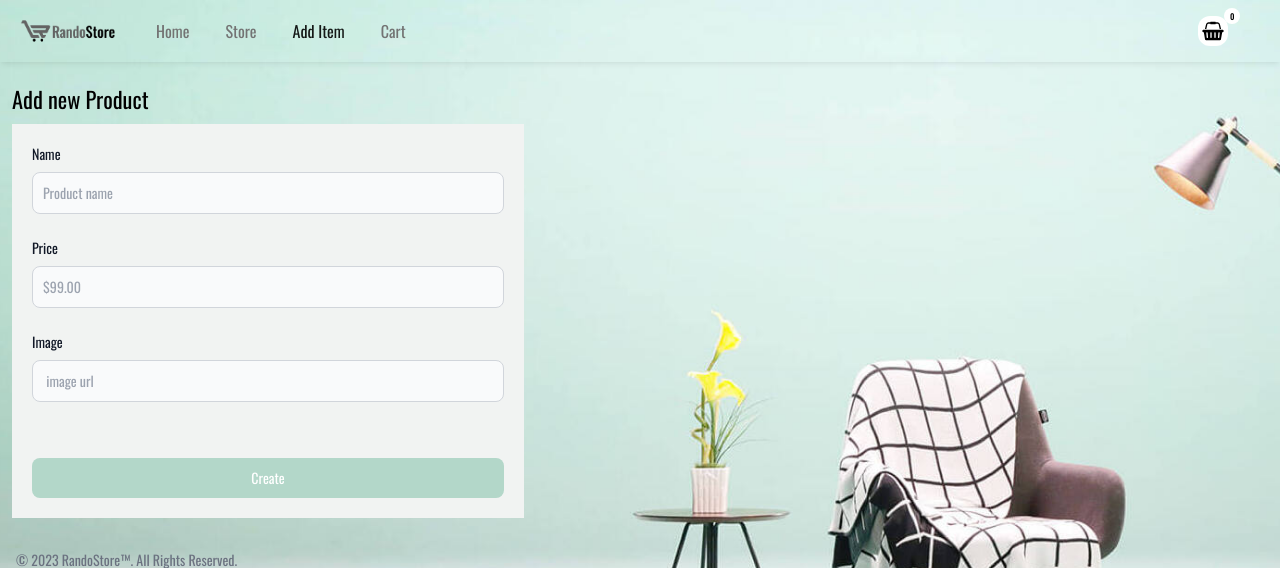
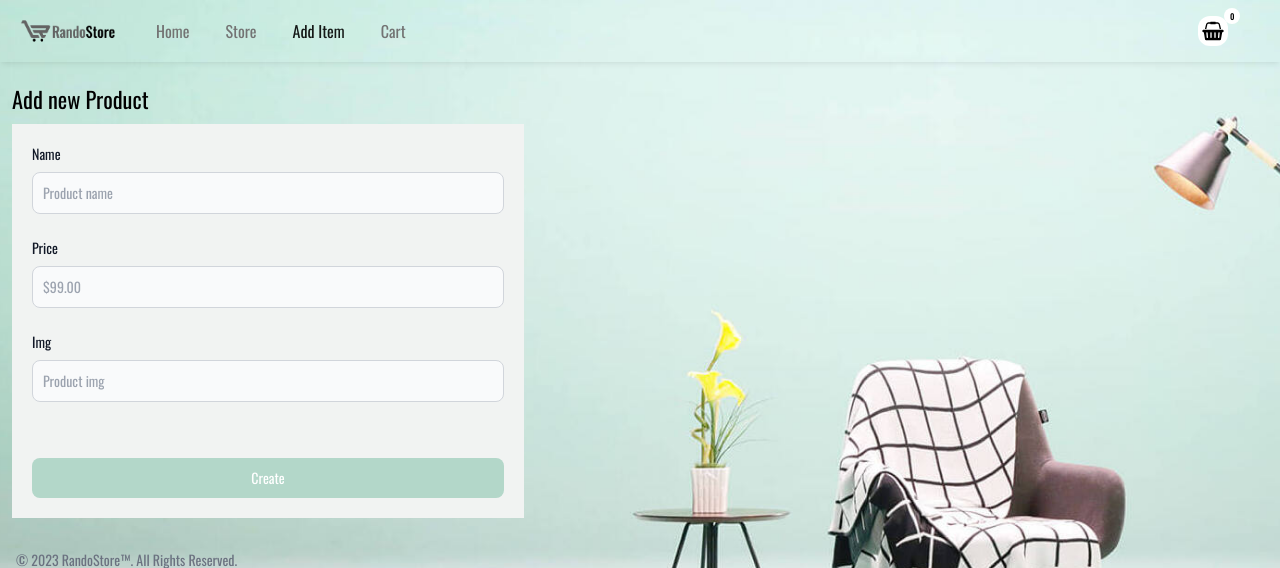
Before and after one commit to MuhammadIsrarKhan/Frontend-Task, a React (Vite) app in the folder frontend/: page /add-item in a window 1280 px wide. Shown: the top 568 px of the page. Built offline with nearby package versions, Linux system fonts and the light colour scheme; what tw-elements would draw is missing.

Commit message:
improve the fetching server data

```diff
--- a/frontend/src/components/CreateITem.jsx
+++ b/frontend/src/components/CreateITem.jsx
@@ -1,13 +1,15 @@
 import { useMutation, useQueryClient } from "@tanstack/react-query";
-import { useRef, useState } from "react";
+import { useEffect, useState } from "react";
 import { createRequest } from "../utils";
 import { toast } from "sonner";
 import { useNavigate } from "react-router-dom";
 import { addProductSchema } from "../utils/inputValidation";
 import ErrorMsg from "./ErrorMsg";
+import { useCreateProduct } from "../controllers/productController";
 
 const CreateItem = () => {
   const navigate = useNavigate();
+  const queryClient = useQueryClient();
   const [newProductData, setNewProductData] = useState({
     name: "",
     price: "",
@@ -19,126 +21,86 @@ const CreateItem = () => {
     imgError: "",
   });
 
-  function setInputValue({ property, value }) {
+  const setInputValue = ({ property, value }) => {
     setNewProductData((prevData) => ({
       ...prevData,
       [property]: value,
     }));
+    validateInput(property, value);
+  };
+
+  const validateInput = (property, value) => {
     addProductSchema
       .validateAt(property, { [property]: value })
       .then(() => {
         setErrorMessage((prevData) => ({
           ...prevData,
-          [property + "Error"]: "",
+          [`${property}Error`]: "",
         }));
       })
       .catch((validationError) => {
         setErrorMessage((prevData) => ({
           ...prevData,
-          [property + "Error"]: validationError.message,
+          [`${property}Error`]: validationError.message,
         }));
       });
-  }
+  };
 
-  const queryClient = useQueryClient();
-  const { mutate } = useMutation({
-    mutationFn: () => createRequest("items", newProductData),
-    onSuccess: () => {
+  const { mutate, isSuccess, isError } = useCreateProduct();
+
+  useEffect(() => {
+    if (isSuccess) {
       toast.success("Product created successfully!");
-      queryClient.invalidateQueries(),
+      queryClient.invalidateQueries();
       setTimeout(() => {
         navigate("/store");
       }, 1000);
-    },
-    onError: () => {
-      toast.error("An error occured while adding a product");
-    },
-  });
+    }
+
+    if (isError) {
+      toast.error("An error occurred while adding a product");
+    }
+  }, [isSuccess, isError, navigate, queryClient]);
 
   const submitHandler = (e) => {
     e.preventDefault();
-    const validationPromises = [];
-    for (const inputName in newProductData) {
-      if (Object.hasOwnProperty.call(newProductData, inputName)) {
-        const validationPromise = addProductSchema.validateAt(
-          inputName,
-          newProductData
+    const validationPromises = Object.keys(newProductData).map((inputName) =>
+      addProductSchema.validateAt(inputName, newProductData)
     );
-        validationPromises.push(validationPromise);
-      }
-    }
+
     Promise.all(validationPromises)
       .then(() => {
-        mutate();
+        mutate(newProductData);
       })
-      .catch((validationError) => {
+      .catch(() => {
         toast.error("Please fill the form with valid inputs");
       });
   };
+
   return (
     <form onSubmit={submitHandler} className="bg-[#F1F3F2] py-5 px-5 max-w-lg">
-      <div className="mb-6">
+      {["name", "price", "img"].map((field) => (
+        <div className="mb-6" key={field}>
           <label
-          htmlFor="name"
+            htmlFor={field}
             className="block mb-2 text-sm font-medium text-gray-900 dark:text-white"
           >
-          Name
+            {field.charAt(0).toUpperCase() + field.slice(1)}
           </label>
           <input
-          type="text"
-          id="name"
+            type={field === "price" ? "number" : "text"}
+            id={field}
+            placeholder={field === "price" ? "$99.00" : `Product ${field}`}
             className="bg-gray-50 border border-gray-300 text-gray-900 text-sm rounded-lg focus:ring-blue-500 focus:border-blue-500 block w-full p-2.5"
-          placeholder="Product name"
             onChange={(e) =>
-            setInputValue({ property: "name", value: e.target.value })
+              setInputValue({ property: field, value: e.target.value })
             }
           />
-        {errorMessage?.nameError && (
-          <ErrorMsg message={errorMessage?.nameError} />
+          {errorMessage[`${field}Error`] && (
+            <ErrorMsg message={errorMessage[`${field}Error`]} />
           )}
         </div>
-      <div className="mb-6">
-        <label
-          htmlFor="price"
-          className="block mb-2 text-sm font-medium text-gray-900 dark:text-white"
-        >
-          Price
-        </label>
-        <input
-          type="number"
-          id="price"
-          placeholder="$99.00"
-          className="bg-gray-50 border border-gray-300 text-gray-900 text-sm rounded-lg focus:ring-blue-500 focus:border-blue-500 block w-full p-2.5"
-          onChange={(e) =>
-            setInputValue({ property: "price", value: e.target.value })
-          }
-        />
-        {errorMessage?.priceError && (
-          <ErrorMsg message={errorMessage?.priceError} />
-        )}
-      </div>
-      <div className="mb-6">
-        <label
-          htmlFor="image"
-          className="block mb-2 text-sm font-medium text-gray-900 dark:text-white"
-        >
-          Image
-        </label>
-        <input
-          type="url"
-          id="image"
-          placeholder=" image url"
-          className="bg-gray-50 border border-gray-300 text-gray-900 text-sm rounded-lg focus:ring-blue-500 focus:border-blue-500 block w-full p-2.5"
-          // required
-          onChange={(e) =>
-            setInputValue({ property: "img", value: e.target.value })
-          }
-        />
-        {errorMessage?.imgError && (
-          <ErrorMsg message={errorMessage?.imgError} />
-        )}
-      </div>
-
+      ))}
       <button
         type="submit"
         className="text-white mt-8 bg-[#B3D7C9] hover:bg-[#8ee8c6] focus:ring-4 focus:outline-none focus:ring-[#8ee8c6] font-medium rounded-lg text-sm w-full  px-5 py-2.5 text-center"
--- /dev/null
+++ b/frontend/src/controllers/productController.js
@@ -0,0 +1,35 @@
+import { useMutation, useQuery } from "@tanstack/react-query";
+import { createRequest, deleteRequest, fetchRequest } from "../utils";
+
+// Fetch all products
+export function useProducts() {
+  const { data, isLoading, isSuccess } = useQuery({
+    queryKey: ["products"],
+    queryFn: () => fetchRequest("items"),
+  });
+  return { data, isLoading, isSuccess };
+}
+
+export function useProductDetail(id) {
+  const { data } = useQuery({
+    queryKey: ["productDetail", id],
+    queryFn: () => fetchRequest(`items/${id}`),
+  });
+  return { data };
+}
+
+export function useCreateProduct() {
+  const { mutate, isSuccess, isError } = useMutation({
+    mutationFn: (newProductData) => createRequest("items", newProductData),
+  });
+
+  return { mutate, isSuccess, isError };
+}
+
+export function useDeleteProduct() {
+  const { mutate, data, isSuccess, isError } = useMutation({
+    mutationFn: (id) => deleteRequest(`items/${id}`)
+  });
+
+  return { mutate, data, isSuccess, isError };
+}
--- a/frontend/src/pages/AddItem.jsx
+++ b/frontend/src/pages/AddItem.jsx
@@ -1,4 +1,3 @@
-import { toast } from "sonner";
 import CreateItem from "../components/CreateITem";
 
 const AddItem = () => {
--- a/frontend/src/pages/ProductDetail.jsx
+++ b/frontend/src/pages/ProductDetail.jsx
@@ -1,8 +1,13 @@
 import { useNavigate, useParams } from "react-router";
-import { deleteRequest, fetchRequest, getImageSrc } from "../utils";
-import { useMutation, useQuery, useQueryClient } from "@tanstack/react-query";
+import { getImageSrc } from "../utils";
+import { useQueryClient } from "@tanstack/react-query";
 import { toast } from "sonner";
 import { useStore } from "../hooks/useStore";
+import {
+  useDeleteProduct,
+  useProductDetail,
+} from "../controllers/productController";
+import { useEffect } from "react";
 
 const ProductDetail = () => {
   const navigate = useNavigate();
@@ -10,32 +15,26 @@ const ProductDetail = () => {
   const queryClient = useQueryClient();
   const { dispatch } = useStore();
 
-  const getItemDetail = () => fetchRequest(`items/${id}`);
-  const { data } = useQuery({
-    queryKey: ["productDetail"],
-    queryFn: getItemDetail,
-    onError: () => {
-      navigate("/store");
-    },
-  });
+  const { data } = useProductDetail(id);
   const img = getImageSrc(data?.img);
 
-  const { mutate } = useMutation({
-    mutationFn: () => deleteRequest(`items/${id}`),
-    onSuccess: () => {
+  const { mutate, isSuccess, isError } = useDeleteProduct();
+
+  useEffect(() => {
+    if (isSuccess) {
       toast.success("Product deleted successfully!");
-      queryClient.invalidateQueries(),
-        setTimeout(() => {
-          navigate("/store");
-        }, 700);
-    },
-    onError: () => {
+      setTimeout(() => {
+        navigate("/store");
+      }, 700);
+    }
+
+    if (isError) {
       toast.error("An error occured while deleting a product");
-    },
-  });
+    }
+  }, [isSuccess, isError, navigate, queryClient]);
 
   const deleteHandler = () => {
-    mutate();
+    mutate(id);
   };
 
   const handleAddToCart = (item) => {
--- a/frontend/src/pages/Store.jsx
+++ b/frontend/src/pages/Store.jsx
@@ -1,47 +1,40 @@
 import Card from "../components/Card";
-import { useQuery } from "@tanstack/react-query";
-import { fetchRequest } from "../utils";
 import Sort from "@/assets/sort.svg";
-import { useEffect, useState } from "react";
+import { useState, useMemo } from "react";
 import NotFound from "./NotFound";
+import { useProducts } from "../controllers/productController";
 
 const Store = () => {
   const [searchQuery, setSearchQuery] = useState("");
-  const [itemsToRender, setItemsToRender] = useState([]);
   const [sortOrder, setSortOrder] = useState("asc");
-  const { data, isLoading,isSuccess } = useQuery({
-    queryKey: ["products"],
-    queryFn: () => fetchRequest("items"),
-  });
-  useEffect(() => {
-    if (data) {
-      setItemsToRender(data);
-    }
+
+  const { data, isLoading, isSuccess } = useProducts();
+
+  const filteredAndSortedItems = useMemo(() => {
+    if (!data) return [];
+
+    let filteredData = data;
     if (searchQuery) {
-      const filteredData = itemsToRender.filter((item) =>
+      filteredData = data.filter((item) =>
         item.name.toLowerCase().includes(searchQuery.toLowerCase())
       );
-      setItemsToRender(filteredData);
     }
-  }, [data, searchQuery]);
+
+    return filteredData.sort((a, b) => {
+      if (!a.name || !b.name) return 0;
+      return sortOrder === "asc"
+        ? a.name.localeCompare(b.name)
+        : b.name.localeCompare(a.name);
+    });
+  }, [data, searchQuery, sortOrder]);
 
   const toggleSortOrder = () => {
-    const newSortOrder = sortOrder === "asc" ? "desc" : "asc";
-    setSortOrder(newSortOrder);
+    setSortOrder((prevOrder) => (prevOrder === "asc" ? "desc" : "asc"));
+  };
 
-    const sortedProducts = [...itemsToRender]?.sort((a, b) => {
-      if (newSortOrder === "asc") {
-        return a.name.localeCompare(b.name);
-      } else {
-        return b.name.localeCompare(a.name);
-      }
-    });
-
-    setItemsToRender(sortedProducts);
-  };
   return (
     <div className="flex flex-col">
-      {/* search input start */}
+      {/* Search input */}
       <div className="relative flex w-[300px] m-8 mb-3 flex-wrap items-stretch">
         <input
           type="search"
@@ -51,8 +44,6 @@ const Store = () => {
           aria-describedby="button-addon1"
           onChange={(e) => setSearchQuery(e.target.value)}
         />
-
-        {/* <!--Search button--> */}
         <button
           className="relative z-[2] flex items-center rounded-r bg-[#267356] px-6 py-2.5 text-xs font-medium uppercase leading-tight text-white shadow-md transition duration-150 ease-in-out hover:bg-[#194d39] hover:shadow-lg focus:bg-[#267356] focus:shadow-lg focus:outline-none focus:ring-0 active:bg-[#267356] active:shadow-lg"
           type="button"
@@ -67,15 +58,14 @@ const Store = () => {
             className="h-5 w-5"
           >
             <path
-              fill-rule="evenodd"
+              fillRule="evenodd"
               d="M9 3.5a5.5 5.5 0 100 11 5.5 5.5 0 000-11zM2 9a7 7 0 1112.452 4.391l3.328 3.329a.75.75 0 11-1.06 1.06l-3.329-3.328A7 7 0 012 9z"
-              clip-rule="evenodd"
+              clipRule="evenodd"
             />
           </svg>
         </button>
       </div>
-      {/* search input end */}
-      {/* sort btns start */}
+      {/* Sort button */}
       <div className="flex gap-2">
         <button
           onClick={toggleSortOrder}
@@ -86,7 +76,7 @@ const Store = () => {
           Sort Items
         </button>
       </div>
-      {/* sort btns end */}
+      {/* Items list */}
       <div className="flex w-full flex-wrap">
         {isLoading ? (
           <div className="w-full h-full flex items-center justify-center">
@@ -99,8 +89,12 @@ const Store = () => {
               </span>
             </div>
           </div>
-        ) : !isSuccess ? <NotFound /> :  (
-          itemsToRender?.map((item) => <Card item={item} key={item?.id} />)
+        ) : !isSuccess ? (
+          <NotFound />
+        ) : (
+          filteredAndSortedItems.map((item) => (
+            <Card item={item} key={item?.id} />
+          ))
         )}
       </div>
     </div>
```
Lines whose indentation alone changed are shown as unchanged.
